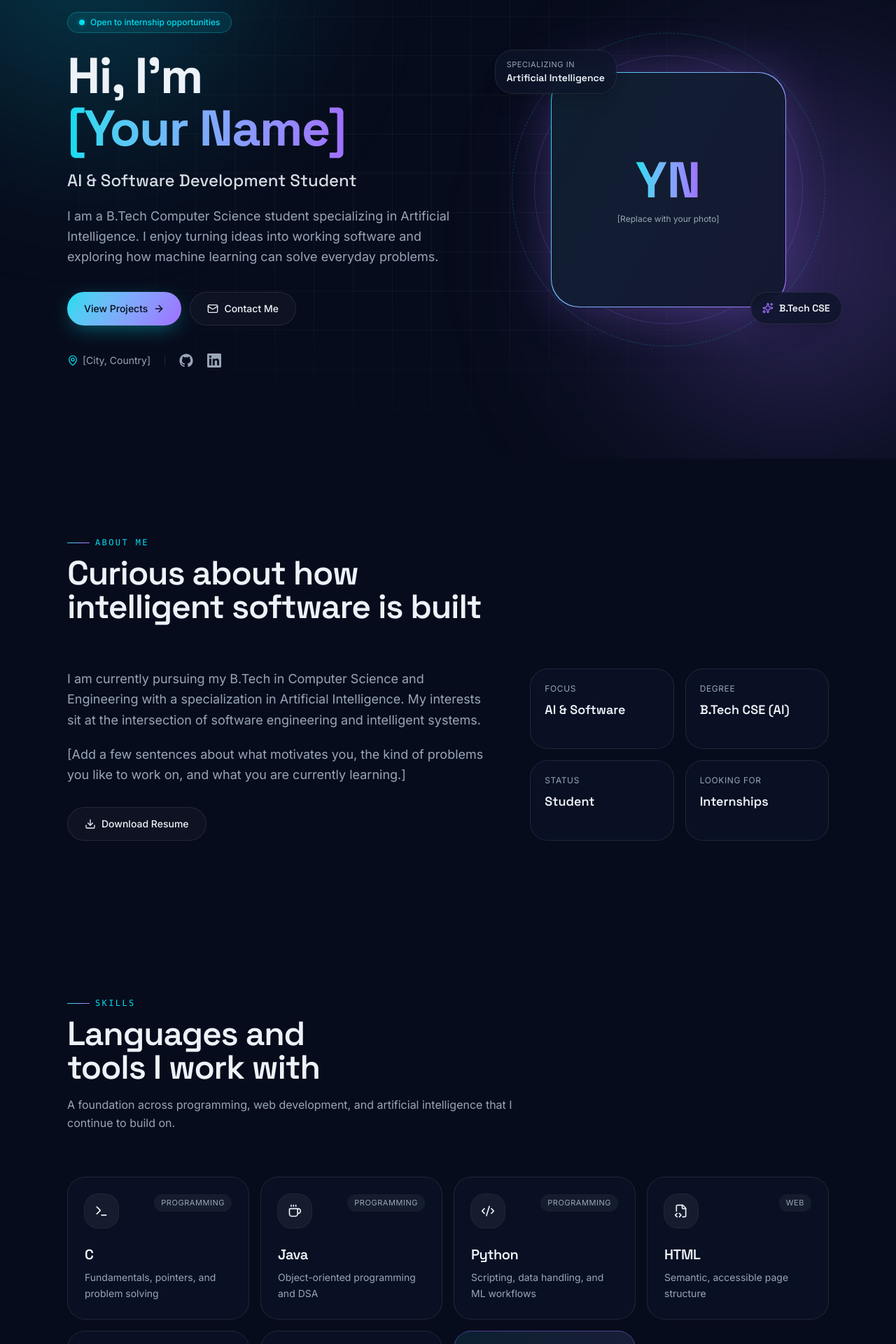
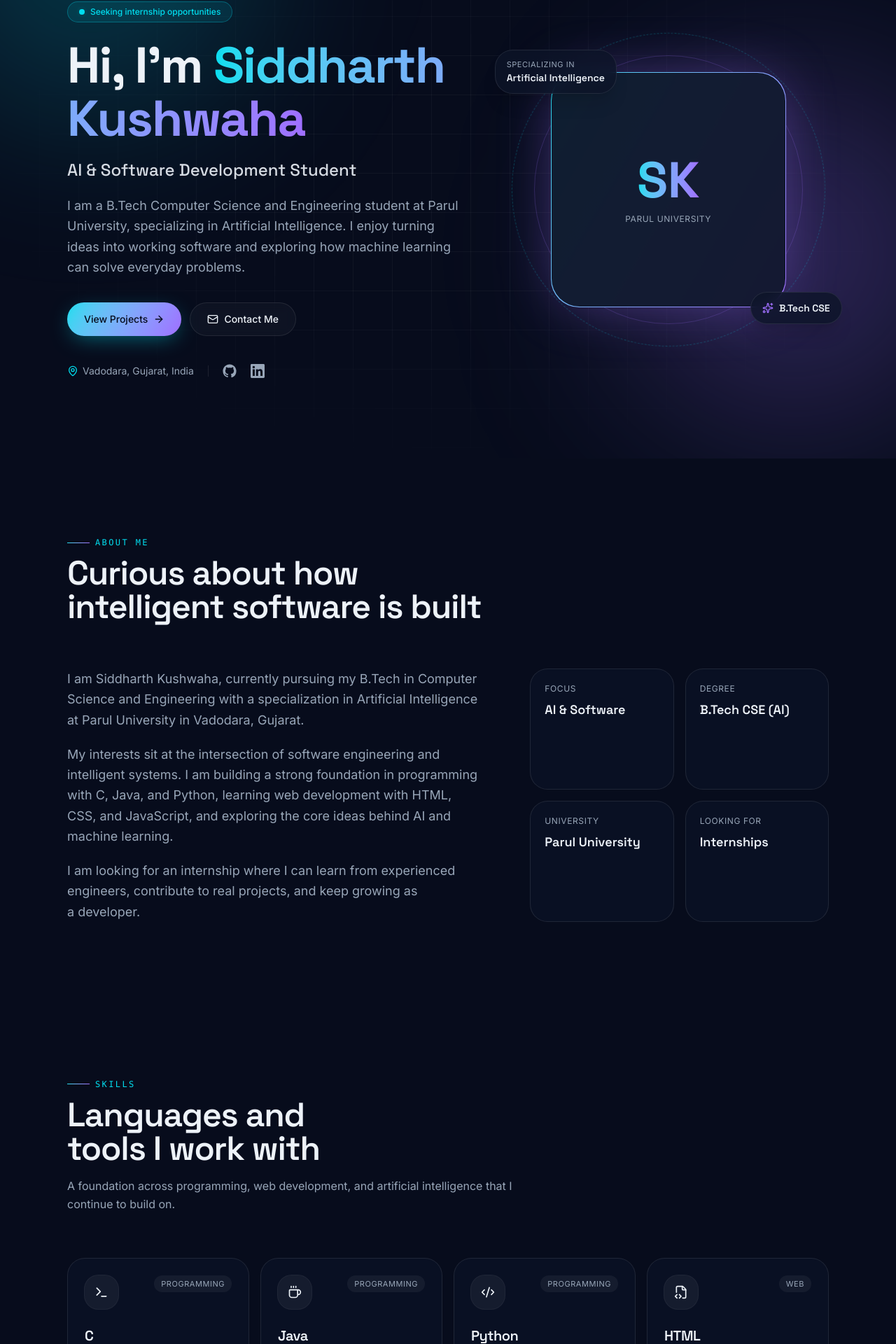
Before and after one commit to siddharthkush09/siddharth-ai-portfolio, a Next.js app: page / in a window 1280 px wide. Shown: the part 145-2065 px from the top of the page at 70% size. Built offline with nearby package versions, Linux system fonts and the light colour scheme.

Commit message:
feat: update contact and education components, add university icon, and adjust resume link condition
V0-Chat-Id: dX8ZP7Jzn3f

```diff
--- a/components/about.tsx
+++ b/components/about.tsx
@@ -14,12 +14,14 @@ export function About() {
               {p}
             </p>
           ))}
+          {profile.resumeUrl ? (
             <div className="pt-3">
               <LinkButton href={profile.resumeUrl} variant="outline">
                 <Download />
                 Download Resume
               </LinkButton>
             </div>
+          ) : null}
         </Reveal>
 
         <ul className="grid grid-cols-2 gap-4">
--- a/components/contact.tsx
+++ b/components/contact.tsx
@@ -1,4 +1,4 @@
-import { ArrowUpRight, Mail, MapPin, type LucideIcon } from 'lucide-react'
+import { ArrowUpRight, GraduationCap, Mail, MapPin, type LucideIcon } from 'lucide-react'
 import type { ComponentType, SVGProps } from 'react'
 import { profile, socials } from '@/lib/portfolio-data'
 import { Section } from '@/components/section'
@@ -16,11 +16,15 @@ type ContactItem = {
 
 export function Contact() {
   const items: ContactItem[] = [
-    { label: 'Email', value: profile.email, href: `mailto:${profile.email}`, icon: Mail },
-    { label: 'LinkedIn', value: 'linkedin.com/in/your-profile', href: socials.linkedin, icon: LinkedinIcon, external: true },
-    { label: 'GitHub', value: 'github.com/your-username', href: socials.github, icon: GithubIcon, external: true },
+    ...(profile.email
+      ? [{ label: 'Email', value: profile.email, href: `mailto:${profile.email}`, icon: Mail }]
+      : []),
+    { label: 'LinkedIn', value: 'Connect with me', href: socials.linkedin, icon: LinkedinIcon, external: true },
+    { label: 'GitHub', value: 'View my code', href: socials.github, icon: GithubIcon, external: true },
     { label: 'Location', value: profile.location, icon: MapPin },
+    { label: 'University', value: 'Parul University', icon: GraduationCap },
   ]
+  const primaryHref = profile.email ? `mailto:${profile.email}` : socials.linkedin
 
   return (
     <Section id="contact" eyebrow="Contact" title="Let's connect">
@@ -31,13 +35,25 @@ export function Contact() {
               Open to internships and collaboration
             </h3>
             <p className="mt-4 leading-relaxed text-muted-foreground text-pretty">
-              {"Whether you have an internship opportunity, a project idea, or just want to say hello, my inbox is open. I'll do my best to get back to you."}
+              {"I'm a Computer Science (AI) student actively seeking internship opportunities. If you have a role, a project idea, or just want to connect, I'd be glad to hear from you."}
             </p>
           </div>
-          <LinkButton href={`mailto:${profile.email}`} className="self-start">
-            <Mail />
-            Send me an email
-          </LinkButton>
+          {profile.email ? (
+            <LinkButton href={primaryHref} className="self-start">
+              <Mail />
+              Send me an email
+            </LinkButton>
+          ) : (
+            <a
+              href={primaryHref}
+              target="_blank"
+              rel="noreferrer"
+              className="inline-flex h-11 items-center gap-2 self-start rounded-full bg-brand-gradient px-6 text-sm font-medium text-primary-foreground transition-opacity hover:opacity-90"
+            >
+              <LinkedinIcon className="size-4" aria-hidden="true" />
+              Connect on LinkedIn
+            </a>
+          )}
         </Reveal>
 
         <ul className="grid gap-4 sm:grid-cols-2">
--- a/components/education.tsx
+++ b/components/education.tsx
@@ -1,13 +1,12 @@
-import { Award, CalendarDays, GraduationCap, MapPin } from 'lucide-react'
+import { CalendarDays, GraduationCap, MapPin } from 'lucide-react'
 import { education } from '@/lib/portfolio-data'
 import { Section } from '@/components/section'
 import { Reveal } from '@/components/reveal'
 
 export function Education() {
   const meta = [
-    { icon: CalendarDays, value: education.duration },
+    { icon: CalendarDays, value: education.status },
     { icon: MapPin, value: education.location },
-    { icon: Award, value: education.grade },
   ]
 
   return (
@@ -37,9 +36,9 @@ export function Education() {
               </div>
 
               <div>
-                <h4 className="text-sm font-medium uppercase tracking-wider text-muted-foreground">Relevant coursework</h4>
+                <h4 className="text-sm font-medium uppercase tracking-wider text-muted-foreground">Areas of interest</h4>
                 <ul className="mt-4 flex flex-wrap gap-2">
-                  {education.coursework.map((course) => (
+                  {education.interests.map((course) => (
                     <li
                       key={course}
                       className="rounded-full border border-border bg-white/[0.03] px-3 py-1.5 text-sm transition-colors hover:border-violet/50"
--- a/components/hero.tsx
+++ b/components/hero.tsx
@@ -73,7 +73,7 @@ function HeroVisual() {
       <div className="absolute inset-14 rounded-[2.5rem] bg-brand-gradient p-px shadow-[0_0_80px_-10px] shadow-violet/40">
         <div className="flex h-full flex-col items-center justify-center gap-3 rounded-[2.5rem] bg-card/95 p-6 text-center">
           <span className="font-heading text-6xl font-bold text-gradient md:text-7xl">{profile.initials}</span>
-          <span className="text-xs text-muted-foreground">{'[Replace with your photo]'}</span>
+          <span className="text-xs uppercase tracking-wider text-muted-foreground">Parul University</span>
         </div>
       </div>
 
--- a/components/projects.tsx
+++ b/components/projects.tsx
@@ -10,8 +10,8 @@ export function Projects() {
     <Section
       id="projects"
       eyebrow="Projects"
-      title="Things I have been building"
-      description="A selection of projects. Replace these placeholder cards with your own work, links, and tech stack."
+      title="Sample & learning projects"
+      description="Project concepts that reflect the areas I am learning. These will be replaced with my own completed work as I build it."
     >
       <ul className="grid gap-6 md:grid-cols-2 lg:grid-cols-3">
         {projects.map((project, i) => (
@@ -36,6 +36,9 @@ function ProjectCard({ project }: { project: Project }) {
           className="object-cover transition-transform duration-700 group-hover:scale-105"
         />
         <div aria-hidden="true" className="absolute inset-0 bg-gradient-to-t from-card via-card/10 to-transparent" />
+        <span className="absolute top-4 left-4 rounded-full border border-violet/40 bg-background/80 px-3 py-1 text-xs font-medium text-foreground backdrop-blur">
+          {project.label}
+        </span>
       </div>
 
       <div className="flex flex-1 flex-col p-6">
@@ -50,6 +53,10 @@ function ProjectCard({ project }: { project: Project }) {
         <p className="mt-2 flex-1 text-sm leading-relaxed text-muted-foreground">{project.description}</p>
 
         <div className="mt-6 flex items-center gap-4 border-t border-border pt-5 text-sm">
+          {!project.githubUrl && !project.liveUrl ? (
+            <span className="text-muted-foreground">Project links will be added once built</span>
+          ) : null}
+          {project.githubUrl ? (
             <a
               href={project.githubUrl}
               target="_blank"
@@ -59,6 +66,7 @@ function ProjectCard({ project }: { project: Project }) {
               <GithubIcon className="size-4" />
               Code
             </a>
+          ) : null}
           {project.liveUrl ? (
             <a
               href={project.liveUrl}
--- a/lib/portfolio-data.ts
+++ b/lib/portfolio-data.ts
@@ -1,17 +1,19 @@
-// Edit this file to personalize your portfolio. Replace every [bracketed] placeholder.
+// Edit this file to personalize your portfolio.
+// Optional fields (email, resumeUrl, project links) are hidden on the site while left empty.
 
 export const profile = {
-  name: '[Your Name]',
-  initials: 'YN',
+  name: 'Siddharth Kushwaha',
+  initials: 'SK',
   role: 'AI & Software Development Student',
   intro:
-    'I am a B.Tech Computer Science student specializing in Artificial Intelligence. I enjoy turning ideas into working software and exploring how machine learning can solve everyday problems.',
-  location: '[City, Country]',
-  email: 'your.email@example.com',
-  resumeUrl: '#',
-  availability: 'Open to internship opportunities',
+    'I am a B.Tech Computer Science and Engineering student at Parul University, specializing in Artificial Intelligence. I enjoy turning ideas into working software and exploring how machine learning can solve everyday problems.',
+  location: 'Vadodara, Gujarat, India',
+  email: '',
+  resumeUrl: '',
+  availability: 'Seeking internship opportunities',
 }
 
+// Replace these with your own profile URLs.
 export const socials = {
   linkedin: 'https://www.linkedin.com/in/your-profile',
   github: 'https://github.com/your-username',
@@ -27,13 +29,14 @@ export const navLinks = [
 
 export const about = {
   paragraphs: [
-    'I am currently pursuing my B.Tech in Computer Science and Engineering with a specialization in Artificial Intelligence. My interests sit at the intersection of software engineering and intelligent systems.',
-    '[Add a few sentences about what motivates you, the kind of problems you like to work on, and what you are currently learning.]',
+    'I am Siddharth Kushwaha, currently pursuing my B.Tech in Computer Science and Engineering with a specialization in Artificial Intelligence at Parul University in Vadodara, Gujarat.',
+    'My interests sit at the intersection of software engineering and intelligent systems. I am building a strong foundation in programming with C, Java, and Python, learning web development with HTML, CSS, and JavaScript, and exploring the core ideas behind AI and machine learning.',
+    'I am looking for an internship where I can learn from experienced engineers, contribute to real projects, and keep growing as a developer.',
   ],
   highlights: [
     { label: 'Focus', value: 'AI & Software' },
     { label: 'Degree', value: 'B.Tech CSE (AI)' },
-    { label: 'Status', value: 'Student' },
+    { label: 'University', value: 'Parul University' },
     { label: 'Looking for', value: 'Internships' },
   ],
 }
@@ -46,8 +49,8 @@ export type Skill = {
 
 export const skills: Skill[] = [
   { name: 'C', category: 'Programming', description: 'Fundamentals, pointers, and problem solving' },
-  { name: 'Java', category: 'Programming', description: 'Object-oriented programming and DSA' },
-  { name: 'Python', category: 'Programming', description: 'Scripting, data handling, and ML workflows' },
+  { name: 'Java', category: 'Programming', description: 'Object-oriented programming concepts' },
+  { name: 'Python', category: 'Programming', description: 'Scripting, data handling, and ML basics' },
   { name: 'HTML', category: 'Web', description: 'Semantic, accessible page structure' },
   { name: 'CSS', category: 'Web', description: 'Responsive layouts and modern styling' },
   { name: 'JavaScript', category: 'Web', description: 'Interactive, dynamic web interfaces' },
@@ -56,55 +59,53 @@ export const skills: Skill[] = [
 
 export type Project = {
   title: string
+  label: 'Sample Project' | 'Learning Project'
   description: string
   image: string
   tags: string[]
-  githubUrl: string
+  githubUrl?: string
   liveUrl?: string
 }
 
 export const projects: Project[] = [
   {
-    title: '[Project Title One]',
+    title: 'Image Classification with Python',
+    label: 'Learning Project',
     description:
-      '[Short description of an AI/ML project — e.g. the problem it addresses, your approach, and what you learned.]',
+      'A learning project concept for exploring how machine learning models recognize objects in images, from preparing a dataset to training and evaluating a simple classifier.',
     image: '/projects/vision.png',
     tags: ['Python', 'AI/ML'],
-    githubUrl: '#',
-    liveUrl: '#',
   },
   {
-    title: '[Project Title Two]',
+    title: 'Web-Based Chatbot Interface',
+    label: 'Sample Project',
     description:
-      '[Short description of a software project — e.g. a chatbot, tool, or app you built and its key features.]',
+      'A sample project idea for a responsive chat interface built with HTML, CSS, and JavaScript, designed as a front end for experimenting with conversational AI.',
     image: '/projects/chatbot.png',
     tags: ['JavaScript', 'HTML', 'CSS'],
-    githubUrl: '#',
-    liveUrl: '#',
   },
   {
-    title: '[Project Title Three]',
+    title: 'Student Data Dashboard',
+    label: 'Sample Project',
     description:
-      '[Short description of another project — e.g. a data analysis or Java application and the outcome.]',
+      'A sample project idea for organizing and visualizing simple datasets, combining Java fundamentals with Python-based data analysis.',
     image: '/projects/dashboard.png',
     tags: ['Java', 'Python'],
-    githubUrl: '#',
   },
 ]
 
 export const education = {
   degree: 'B.Tech in Computer Science and Engineering',
   specialization: 'Specialization in Artificial Intelligence',
-  institution: '[University / College Name]',
-  duration: '[Start Year] – [Expected Graduation Year]',
-  location: '[City, Country]',
-  grade: '[CGPA: X.XX / 10 — optional]',
-  coursework: [
-    'Data Structures & Algorithms',
-    'Object-Oriented Programming',
+  institution: 'Parul University',
+  status: 'Currently pursuing',
+  location: 'Vadodara, Gujarat, India',
+  interests: [
+    'Artificial Intelligence',
     'Machine Learning',
-    'Artificial Intelligence',
-    'Database Management Systems',
-    'Operating Systems',
+    'Software Development',
+    'Web Development',
+    'Programming Fundamentals',
+    'Problem Solving',
   ],
 }
```
Lines whose indentation alone changed are shown as unchanged.
